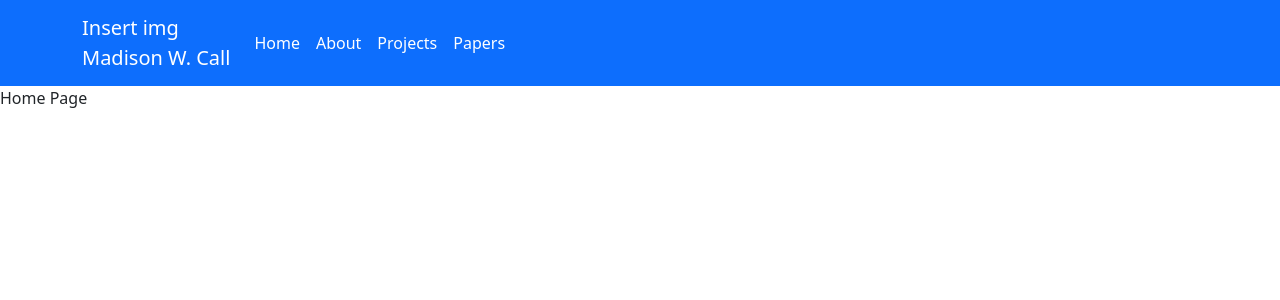
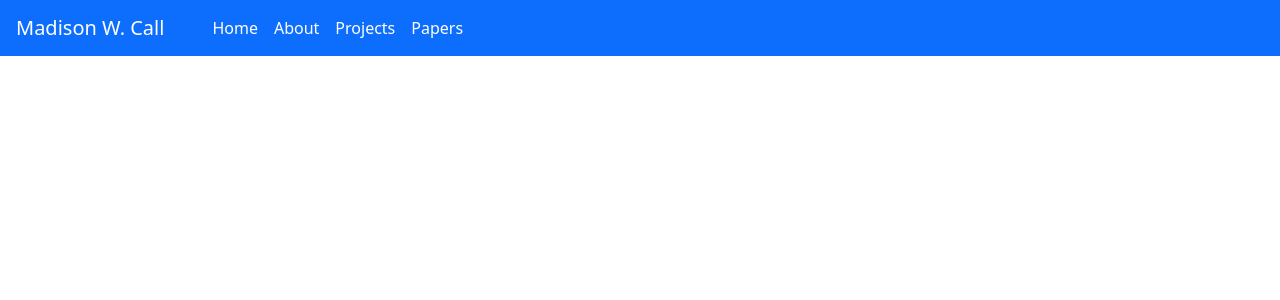
Before and after one commit to calltri/personal_website, a Next.js app: page / in a window 1280 px wide. Shown: the top 300 px of the page. Built offline with nearby package versions, Linux system fonts and the light colour scheme.

Commit message:
Changed expand size to sm to handle weird nav bar placement when using md. Adjusted navbar indentation to create space between the header and menu buttons

```diff
--- a/pages/header.js
+++ b/pages/header.js
@@ -5,12 +5,12 @@ import Nav from 'react-bootstrap/Nav';
 export default function Header() {
     return (
       <div>
-        <NavBar expand="md" className="bg-primary"  >
-            <Container class="ms-3">
-                <NavBar.Brand href="#home" className="text-white "> <div>Insert img</div> Madison W. Call </NavBar.Brand>
+        <NavBar expand="sm" className="bg-primary" fixed="top">
+            <Container className='ms-1 me-2'>
+                <NavBar.Brand href="#home" className="text-white "> Madison W. Call </NavBar.Brand>
                 <NavBar.Toggle aria-controls="basic-navbar-nav" />
                 <NavBar.Collapse id="basic-navbar-nav">
-                    <Nav className="me-auto">
+                    <Nav className="ms-4 me-1">
                         <Nav.Link href="home" className="text-white">Home</Nav.Link>
                         <Nav.Link href="about" className="text-white">About</Nav.Link>
                         <Nav.Link href="projects" className="text-white">Projects</Nav.Link>
```
